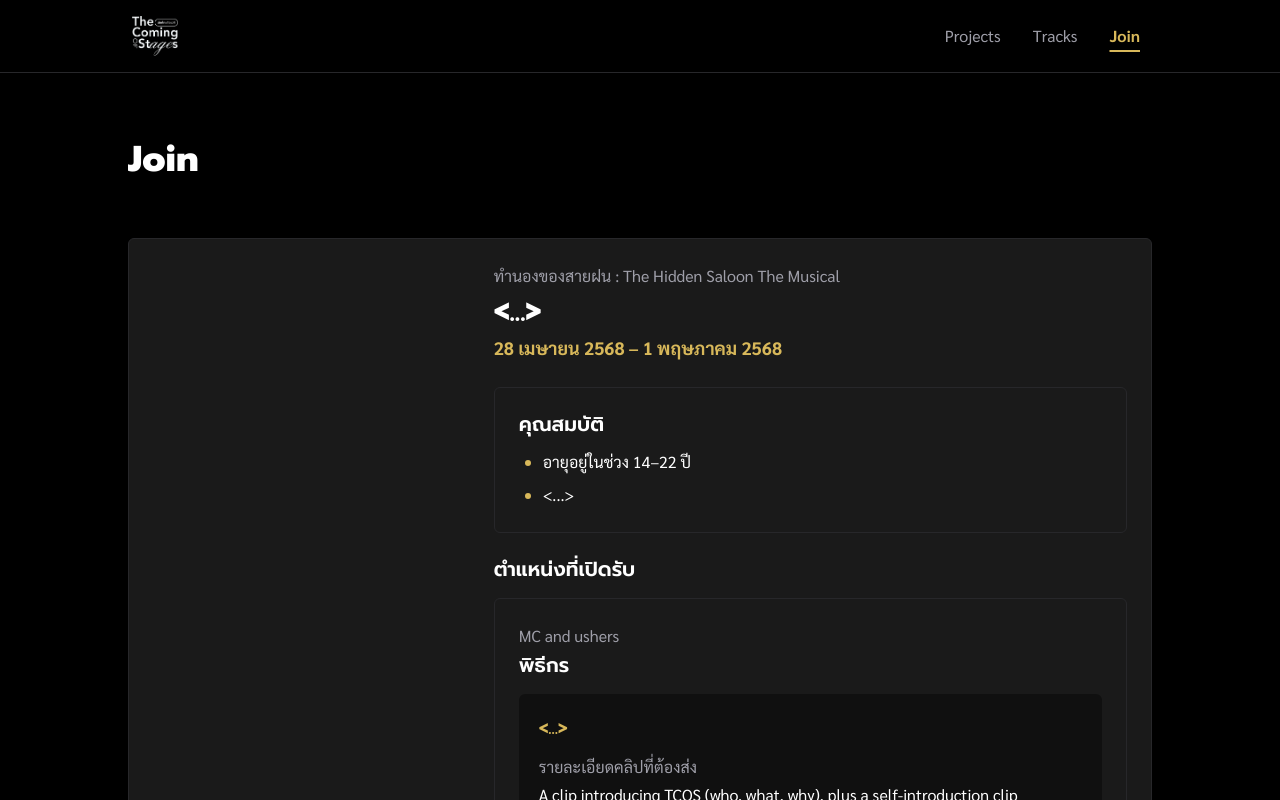
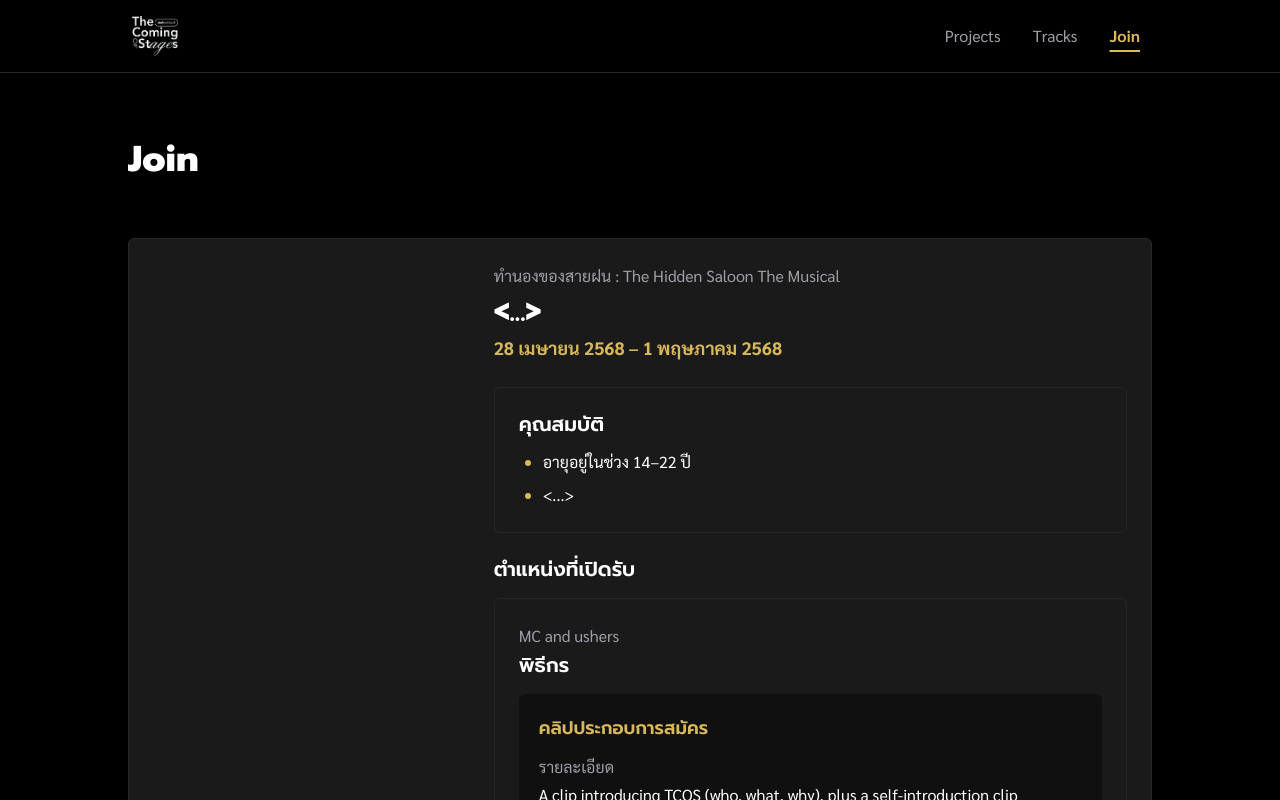
Before and after one commit to thecomingofstages/portfolio-website, a Next.js app in the folder apps/client/: page /join in a window 1280 px wide. Shown: the top 800 px of the page. Built offline with nearby package versions, Linux system fonts and the light colour scheme.

Commit message:
change Position wording

```diff
--- a/apps/client/components/join/PositionList.tsx
+++ b/apps/client/components/join/PositionList.tsx
@@ -144,16 +144,14 @@
                 <div className="flex flex-col gap-3 rounded-card bg-background/40 p-5">
                   {/* Audition section heading */}
                   <h4 className="font-heading text-body-lg font-semibold text-accent">
-                    {"<...>"}
+                    {"คลิปประกอบการสมัคร"}
                   </h4>
 
                   <dl className="grid grid-cols-1 gap-4 font-body text-body sm:grid-cols-3">
                     {/* audition.clip_brief */}
                     {clipBrief ? (
                       <div className="flex flex-col gap-0.5 sm:col-span-3">
-                        <dt className="text-muted">
-                          {"รายละเอียดคลิปที่ต้องส่ง"}
-                        </dt>
+                        <dt className="text-muted">{"รายละเอียด"}</dt>
                         <dd className="text-foreground">{clipBrief}</dd>
                       </div>
                     ) : null}
```
